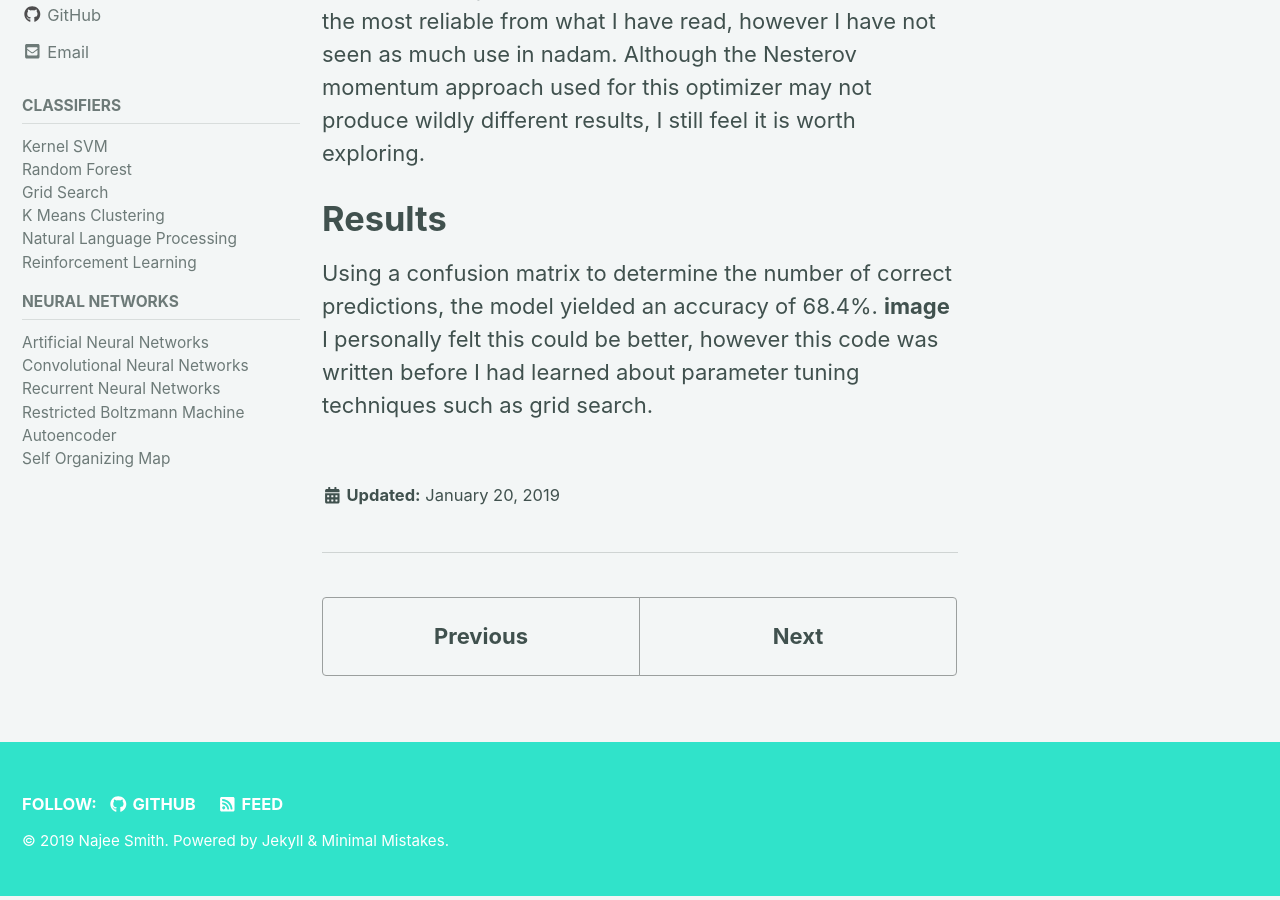
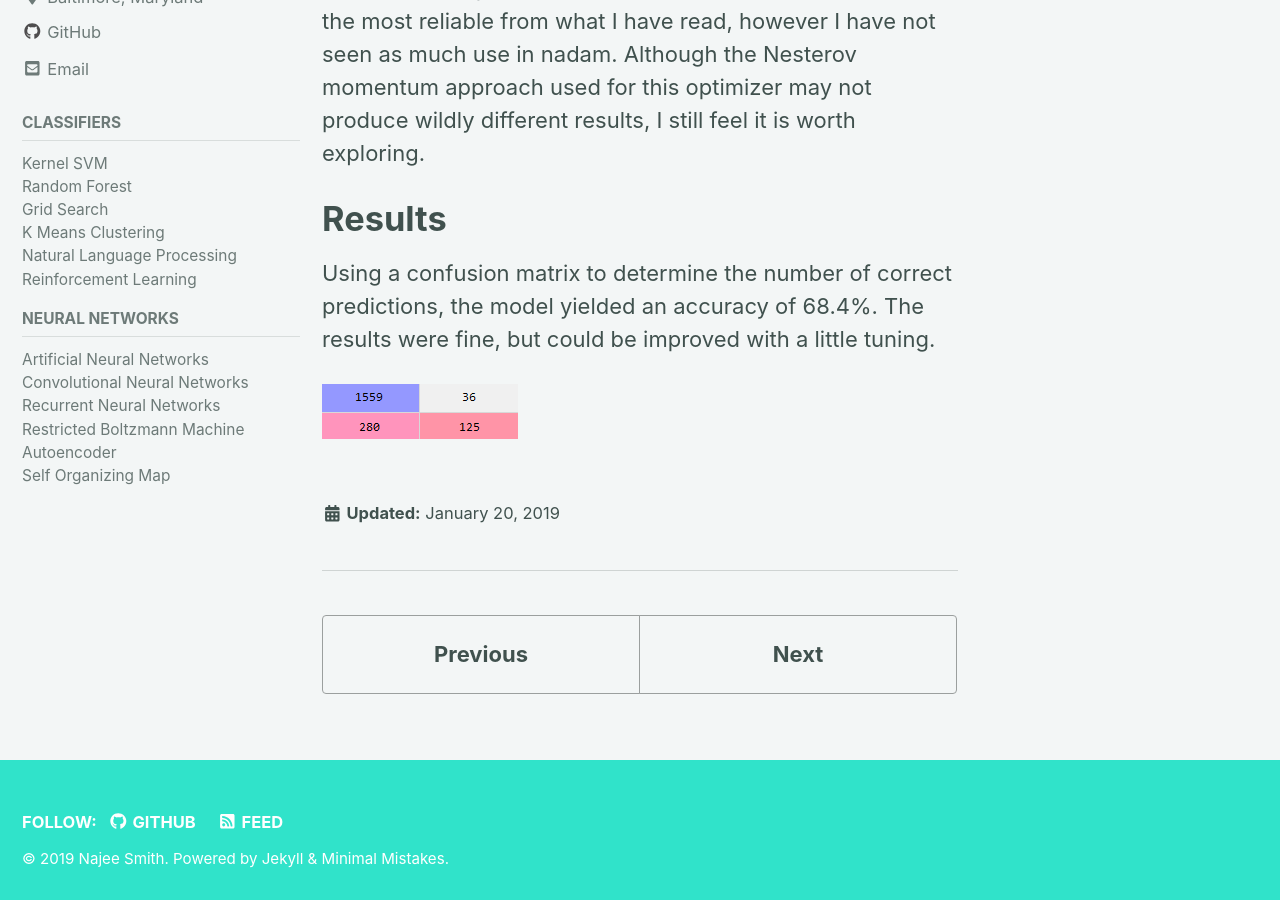
Before and after one commit to NajeeSmith/NajeeSmith.github.io, a Jekyll site: the page built from _posts/Neural Networks/2019-01-20-ANN.md, in a window 1280 px wide and 900 px high, scrolled down 1939 px. Built offline with Jekyll 4.4.1, drawn with Linux system fonts in a browser that asks for light colours; cached includes are drawn as plain includes; nearby versions of some CDN libraries.

Commit message:
wow what a great time for everyone

```diff
--- a/_posts/Neural Networks/2019-01-20-ANN.md
+++ b/_posts/Neural Networks/2019-01-20-ANN.md
@@ -57,8 +57,7 @@
 
 # Results
 Using a confusion matrix to determine the number of correct predictions,
-the model yielded an accuracy of 68.4%.
-**image**
-I personally felt this could be better,
-however this code was written before I had learned about parameter tuning techniques
-such as grid search.
+the model yielded an accuracy of 68.4%. The results were fine, but could be improved with a little tuning.
+
+
+<img src="{{site.baseurl}}/images\Neural Networks\ANN\cm.PNG">
```
Also changed, not shown: _posts/Classifiers/2019-01-20-NLP.md (+5 -0 lines), images/Neural Networks/ANN/data.PNG (added).
